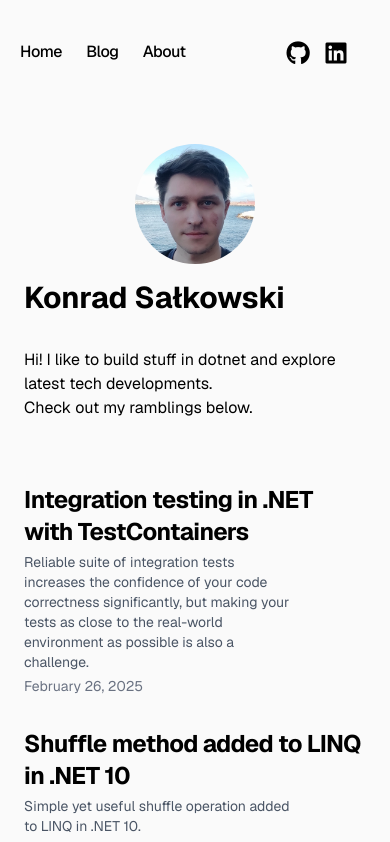
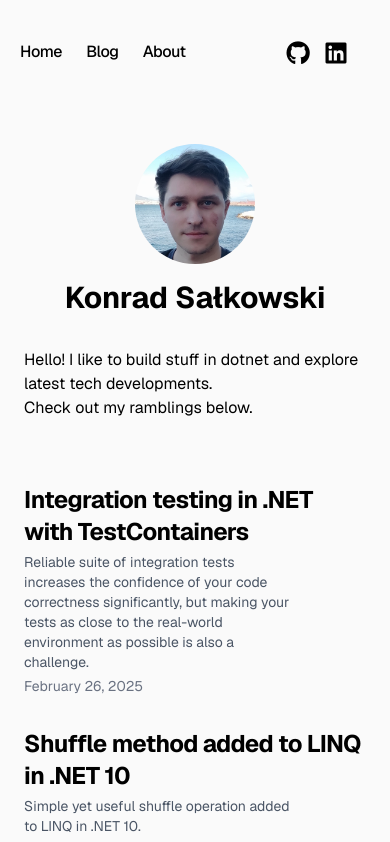
Before and after one commit to ksalk/ksalk.github.io, a Next.js app: page / in a window 390 px wide. Shown: the top 842 px of the page. Built offline with nearby package versions, Linux system fonts and the light colour scheme.

Commit message:
Center name on mobile

```diff
--- a/app/global.css
+++ b/app/global.css
@@ -110,6 +110,10 @@ html {
 
 .name-title {
   @apply  text-3xl font-bold;
+
+  @media (max-width: 799px) {
+      @apply text-center;
+  }
 }
 
 section a {
--- a/app/page.tsx
+++ b/app/page.tsx
@@ -27,7 +27,7 @@ export default function Page() {
             Konrad Sałkowski
           </h1>
           <p>
-            {`Hi! I like to build stuff in dotnet and explore latest tech developments.`}
+            {`Hello! I like to build stuff in dotnet and explore latest tech developments.`}
           </p>
           <p>
             {`Check out my ramblings below.`}
```
